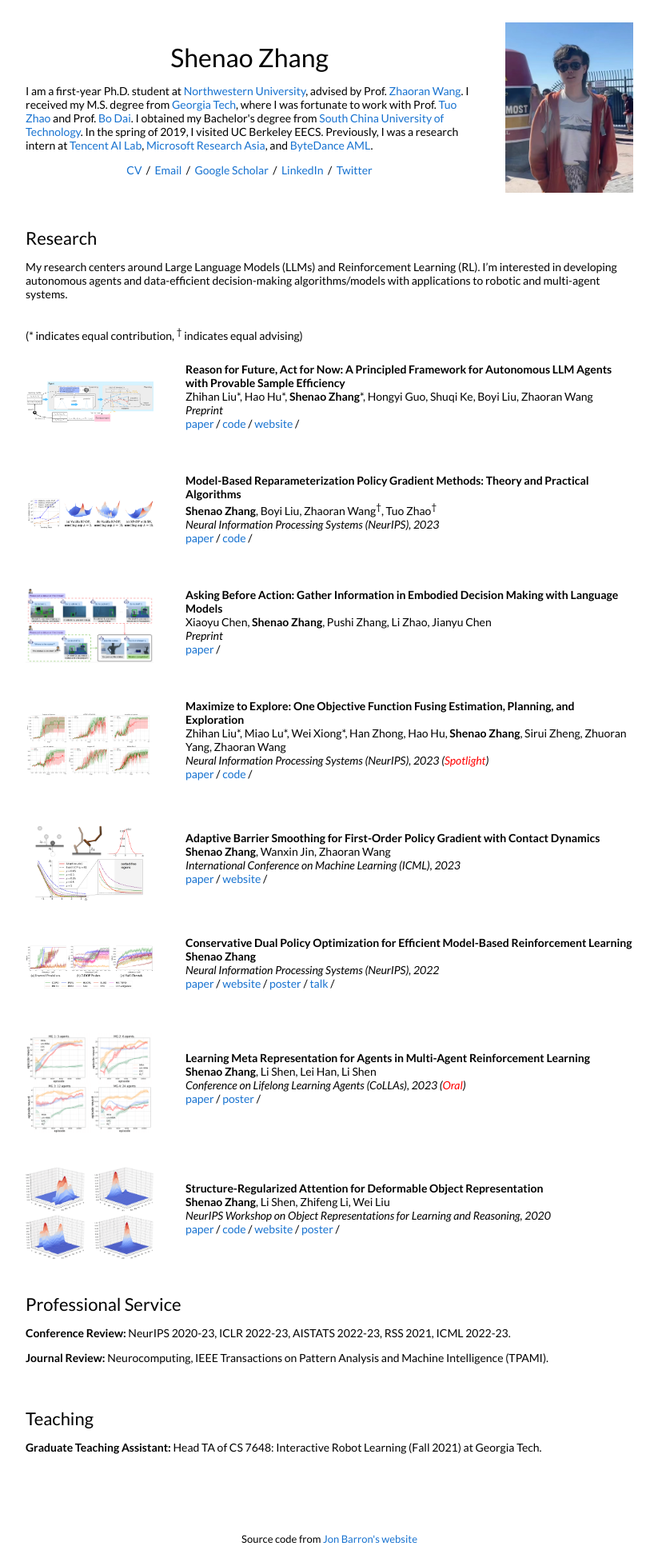
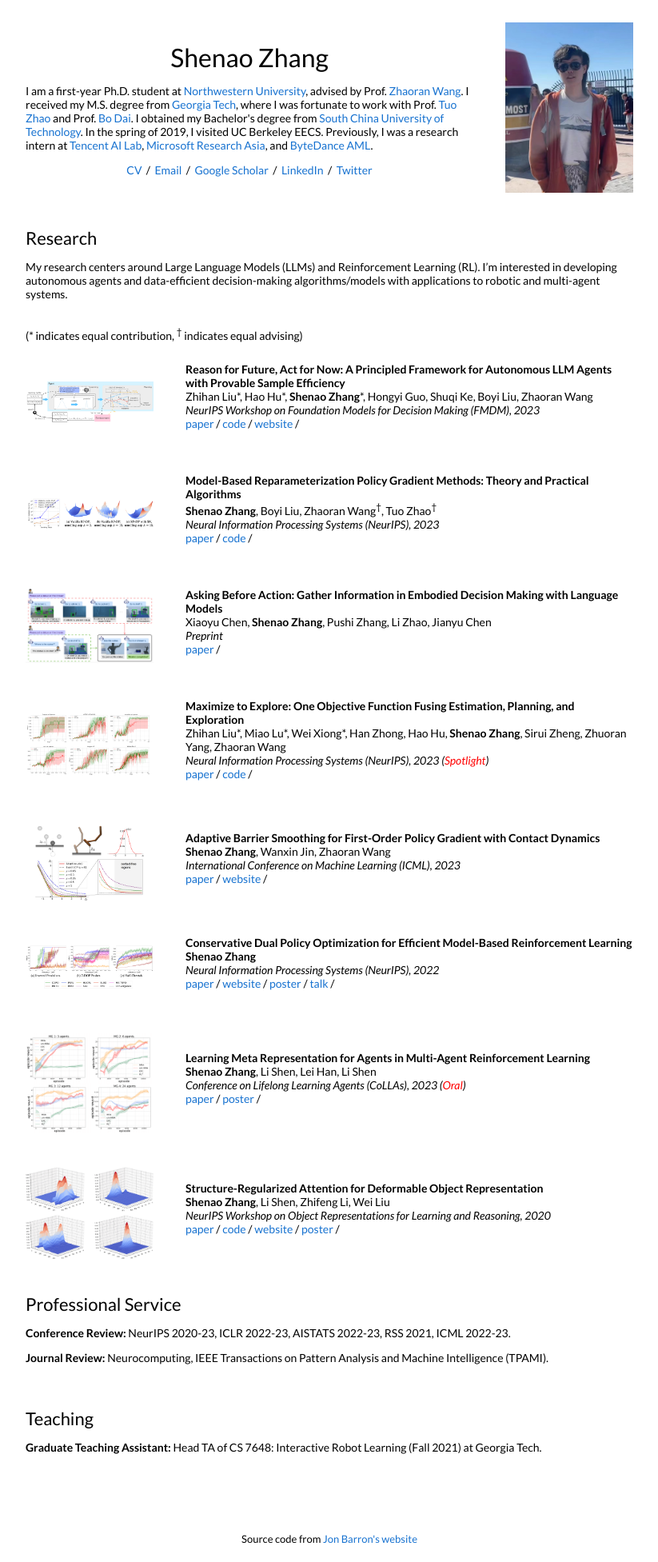
Before and after one commit to shenao-zhang/shenao-zhang.github.io, a Jekyll site: the page built from _posts/2023-09-01-rafa.markdown, in a window 1280 px wide. Shown: the whole page at 80% size, without its empty margins (228-1051 px from the left). Built offline with Jekyll 4.4.1, drawn with Linux system fonts in a browser that asks for light colours.

Commit message:
Update 2023-09-01-rafa.markdown

```diff
--- a/_posts/2023-09-01-rafa.markdown
+++ b/_posts/2023-09-01-rafa.markdown
@@ -6,7 +6,7 @@ image: /images/rafa.jpg
 categories: research
 author: "Shenao Zhang"
 authors: "Zhihan Liu*, Hao Hu*, <strong>Shenao Zhang</strong>*, Hongyi Guo, Shuqi Ke, Boyi Liu, Zhaoran Wang"
-venue: "Preprint"
+venue: "NeurIPS Workshop on Foundation Models for Decision Making (FMDM), 2023"
 arxiv: https://arxiv.org/abs/2309.17382
 website: https://agentification.github.io/RAFA
 code: https://github.com/agentification/RAFA_code
```
